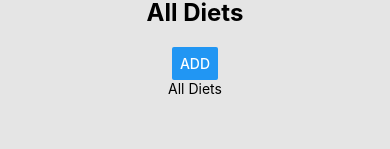
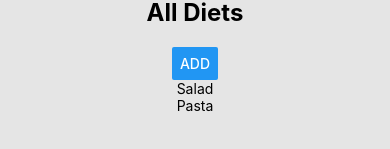
Before and after one commit to CS5520/cs5520-spring2025-assignment-2-assignment2, a React Native app: screen / in a window 390 px wide. Shown: the part 163-312 px from the top of the page. Built offline with nearby package versions, Linux system fonts and the light colour scheme.

Commit message:
Add ItemsList component and update screens to use dynamic lists

```diff
--- a/components/ItemsList.tsx
+++ b/components/ItemsList.tsx
@@ -0,0 +1,22 @@
+import { FlatList, StyleSheet, Text, View } from 'react-native'
+import React from 'react'
+
+interface ItemsListProps {
+  type: 'diet' | 'activity';
+}
+
+const ItemsList = ({ type }: ItemsListProps) => {
+
+  const items = [
+    { id: "1", description: type === "diet" ? "Salad" : "Running" },
+    { id: "2", description: type === "diet" ? "Pasta" : "Swimming" },
+  ];
+
+  return (
+    <View>
+      <FlatList data={items} renderItem={({ item }) => <Text>{item.description}</Text>} />
+    </View>
+  )
+}
+
+export default ItemsList
--- /dev/null
+++ b/constants/types.ts
@@ -0,0 +1,13 @@
+export interface Diet {
+  id: string;
+  calories: string;
+  description: string;
+  date: Date;
+}
+
+export interface Activity {
+  id: string;
+  duration: string;
+  activity: string;
+  date: Date;
+}
--- a/screens/AllActivities.tsx
+++ b/screens/AllActivities.tsx
@@ -1,5 +1,7 @@
 import { Button, StyleSheet, Text, View } from "react-native";
 import { styles } from "../constants/styles";
+import ItemsList from "../components/ItemsList";
+import { Activity } from "../constants/types";
 
 interface AllActivitiesProps {
   onAdd: () => void;
@@ -10,7 +12,7 @@ export default function AllActivities({ onAdd }: AllActivitiesProps) {
     <View testID="all-activities-view" style={styles.content}>
       <Text style={styles.title}>All Activities</Text>
       <Button title="Add" onPress={onAdd} />
-      <Text testID="all-activities">All Activities</Text>
+      <ItemsList type="activity" />
     </View>
   );
 }
--- a/screens/AllDiets.tsx
+++ b/screens/AllDiets.tsx
@@ -1,16 +1,18 @@
 import { Button, StyleSheet, Text, View } from "react-native";
 import { styles } from "../constants/styles";
+import ItemsList from "../components/ItemsList";
+import { Diet } from "../constants/types";
 
-interface AllActivitiesProps {
+interface AllDietsProps {
   onAdd: () => void;
 }
 
-export default function AllActivities({ onAdd }: AllActivitiesProps) {
+export default function AllDiets({ onAdd }: AllDietsProps) {
   return (
     <View testID="all-diets-view" style={styles.content}>
       <Text style={styles.title}>All Diets</Text>
       <Button title="Add" onPress={onAdd} />
-      <Text testID="all-diets">All Diets</Text>
+      <ItemsList type="diet" />
     </View>
   );
 }
--- a/screens/Settings.tsx
+++ b/screens/Settings.tsx
@@ -4,7 +4,9 @@ import { styles } from "../constants/styles";
 const Settings = () => {
   return (
     <View testID="settings-view" style={styles.content}>
-      <Text testID="settings">Settings</Text>
+      <Text testID="settings" style={styles.title}>
+        Settings
+      </Text>
     </View>
   );
 };
```
Also changed, not shown: firebase/firestore.ts (+13 -1 lines).
